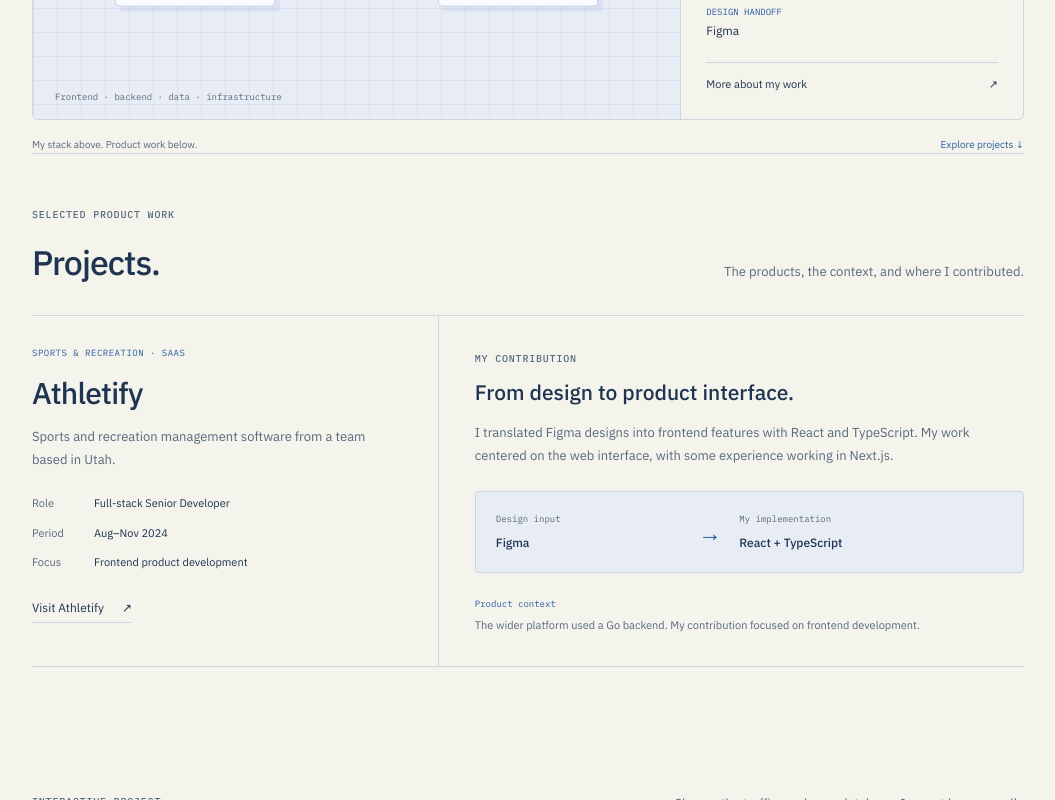
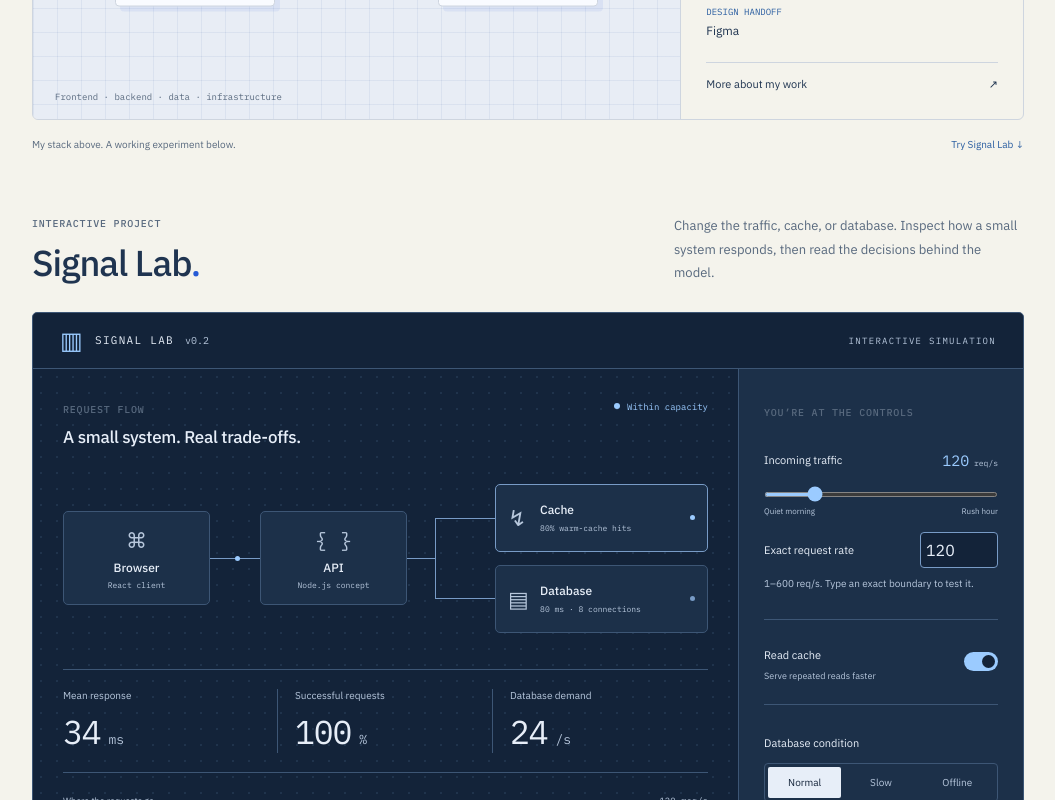
Before and after one commit to JhonSmithRomeroSolorzano/portfolio-lab, a React (Vite) app: page / in a window 1280 px wide. Shown: the part 1180-1980 px from the top of the page, without its empty margins (216-1271 px from the left). Built offline with nearby package versions, Linux system fonts and the light colour scheme.

Commit message:
Embed professional projects within their experience entries

```diff
--- a/src/App.tsx
+++ b/src/App.tsx
@@ -20,7 +20,6 @@ import { StackMap } from "./StackMap";
 import { TechnologyOverview } from "./TechnologyOverview";
 import { stackLayers } from "./technology-stack";
 import { ResumeSection } from "./ResumeSection";
-import { ProjectsSection } from "./ProjectsSection";
 import { LINKEDIN } from "./profile";
 import { ThemeSwitcher } from "./ThemeSwitcher";
 import { BrandMark } from "./BrandMark";
@@ -468,9 +467,6 @@ export function App() {
             <a href="#workbench">
               <span aria-hidden="true">⌘</span> Workbench
             </a>
-            <a href="#projects">
-              <span aria-hidden="true">▱</span> Projects
-            </a>
             <a href="#lab">
               <span aria-hidden="true">↯</span> Signal Lab
             </a>
@@ -542,13 +538,12 @@ export function App() {
               <TechnologyOverview />
               <StackMap />
               <div className="workbench-caption">
-                <span>My stack above. Product work below.</span>
-                <a href="#projects">
-                  Explore projects <span aria-hidden="true">↓</span>
+                <span>My stack above. A working experiment below.</span>
+                <a href="#lab">
+                  Try Signal Lab <span aria-hidden="true">↓</span>
                 </a>
               </div>
             </section>
-            <ProjectsSection />
             <section
               className="lab-section wrap"
               id="lab"
--- a/src/ProjectsSection.tsx
+++ /dev/null
@@ -1,82 +0,0 @@
-import "./projects.css";
-
-// Contribution and stack confirmed directly by Jhon on October 6, 2026.
-// Public product context: https://www.linkedin.com/company/athletifyofficial
-export function ProjectsSection() {
-  return (
-    <section
-      className="projects-section wrap"
-      id="projects"
-      aria-labelledby="projects-title"
-    >
-      <div className="section-heading" data-reveal="0">
-        <div>
-          <span className="eyebrow">SELECTED PRODUCT WORK</span>
-          <h2 id="projects-title">Projects.</h2>
-        </div>
-        <p>The products, the context, and where I contributed.</p>
-      </div>
-      <article className="product-story" aria-labelledby="athletify-title">
-        <div className="product-context" data-reveal="0">
-          <p className="product-kind">SPORTS & RECREATION · SAAS</p>
-          <h3 id="athletify-title">Athletify</h3>
-          <p className="product-summary">
-            Sports and recreation management software from a team based in Utah.
-          </p>
-          <dl className="product-facts">
-            <div>
-              <dt>Role</dt>
-              <dd>Full-stack Senior Developer</dd>
-            </div>
-            <div>
-              <dt>Period</dt>
-              <dd>Aug–Nov 2024</dd>
-            </div>
-            <div>
-              <dt>Focus</dt>
-              <dd>Frontend product development</dd>
-            </div>
-          </dl>
-          <a
-            className="text-link"
-            href="https://www.athletify.com/"
-            target="_blank"
-            rel="noreferrer"
-          >
-            Visit Athletify <span aria-hidden="true">↗</span>
-          </a>
-        </div>
-        <div className="product-contribution" data-reveal="50">
-          <span className="eyebrow">MY CONTRIBUTION</span>
-          <h4>From design to product interface.</h4>
-          <p>
-            I translated Figma designs into frontend features with React and
-            TypeScript. My work centered on the web interface, with some
-            experience working in Next.js.
-          </p>
-          <div
-            className="product-handoff"
-            aria-label="Design to implementation"
-          >
-            <div>
-              <span>Design input</span>
-              <strong>Figma</strong>
-            </div>
-            <span className="handoff-arrow" aria-hidden="true">
-              →
-            </span>
-            <div>
-              <span>My implementation</span>
-              <strong>React + TypeScript</strong>
-            </div>
-          </div>
-          <p className="product-backend">
-            <span>Product context</span>
-            The wider platform used a Go backend. My contribution focused on
-            frontend development.
-          </p>
-        </div>
-      </article>
-    </section>
-  );
-}
--- a/src/ResumeSection.tsx
+++ b/src/ResumeSection.tsx
@@ -110,6 +110,40 @@ export function ResumeSection() {
                       ))}
                     </ul>
                   )}
+                  {job.projects?.map((project) => (
+                    <div className="experience-project" key={project.name}>
+                      <span className="eyebrow">PROJECT</span>
+                      <h5>
+                        <a href={project.url} target="_blank" rel="noreferrer">
+                          {project.name} <span aria-hidden="true">↗</span>
+                        </a>
+                      </h5>
+                      <p>{project.description}</p>
+                      {project.handoff && (
+                        <div
+                          className="experience-handoff"
+                          aria-label="Design to implementation"
+                        >
+                          <div>
+                            <span>Design input</span>
+                            <strong>{project.handoff.input}</strong>
+                          </div>
+                          <span className="handoff-arrow" aria-hidden="true">
+                            →
+                          </span>
+                          <div>
+                            <span>My implementation</span>
+                            <strong>{project.handoff.implementation}</strong>
+                          </div>
+                        </div>
+                      )}
+                      {project.context && (
+                        <p className="project-context-note">
+                          {project.context}
+                        </p>
+                      )}
+                    </div>
+                  ))}
                 </article>
               </li>
             ))}
--- a/src/profile.ts
+++ b/src/profile.ts
@@ -3,7 +3,28 @@
 // Athletify product context: https://www.linkedin.com/company/athletifyofficial
 // Keep the listed overlapping roles; do not infer a relationship between employers.
 export const LINKEDIN = "https://www.linkedin.com/in/jhonsmithr";
-export const experience = [
+
+type ExperienceProject = {
+  name: string;
+  description: string;
+  url: string;
+  context?: string;
+  handoff?: { input: string; implementation: string };
+};
+
+type ExperienceEntry = {
+  employer: string;
+  role: string;
+  start: string;
+  startLabel: string;
+  end: string | null;
+  endLabel: string;
+  context: string;
+  highlights: readonly string[];
+  projects?: readonly ExperienceProject[];
+};
+
+export const experience: readonly ExperienceEntry[] = [
   {
     employer: "Antecursor",
     role: "Senior Full Stack Developer",
@@ -29,6 +50,17 @@ export const experience = [
     highlights: [
       "Developed frontend features for Athletify’s sports-management SaaS with React and TypeScript, in a full-stack developer role.",
       "Translated Figma designs into product interfaces and gained experience working with Next.js.",
+    ],
+    projects: [
+      {
+        name: "Athletify SaaS",
+        description:
+          "Sports and recreation management software from a team based in Utah.",
+        url: "https://www.athletify.com/",
+        context:
+          "The wider platform used a Go backend; my contribution focused on the frontend.",
+        handoff: { input: "Figma", implementation: "React + TypeScript" },
+      },
     ],
   },
   {
--- a/src/projects.css
+++ /dev/null
@@ -1,119 +0,0 @@
-.projects-section {
-  border-top: 1px solid var(--line);
-  padding-block: 48px 64px;
-}
-.product-story {
-  display: grid;
-  grid-template-columns: minmax(0, 0.9fr) minmax(0, 1.3fr);
-  margin-top: 32px;
-  border-block: 1px solid var(--line);
-}
-.product-context {
-  padding: 30px 36px 30px 0;
-}
-.product-kind {
-  font: 9px/1.6 var(--mono);
-  letter-spacing: 0.5px;
-  color: var(--accent);
-  margin: 0 0 12px;
-}
-.product-context h3 {
-  font-size: 30px;
-  font-weight: 500;
-  letter-spacing: -0.8px;
-  margin: 0 0 12px;
-}
-.product-summary,
-.product-contribution p {
-  font-size: 13px;
-  line-height: 1.8;
-  color: var(--muted);
-}
-.product-facts {
-  display: grid;
-  gap: 12px;
-  margin: 24px 0;
-}
-.product-facts > div {
-  display: grid;
-  grid-template-columns: 52px minmax(0, 1fr);
-  gap: 10px;
-  font-size: 11px;
-  line-height: 1.6;
-}
-.product-facts dt {
-  color: var(--muted);
-}
-.product-facts dd {
-  margin: 0;
-}
-.product-contribution {
-  border-left: 1px solid var(--line);
-  padding: 30px 0 30px 36px;
-}
-.product-contribution h4 {
-  font-size: 21px;
-  line-height: 1.4;
-  font-weight: 500;
-  margin: 12px 0;
-}
-.product-handoff {
-  display: grid;
-  grid-template-columns: minmax(0, 0.7fr) auto minmax(0, 1fr);
-  align-items: center;
-  gap: 18px;
-  padding: 20px;
-  margin-block: 24px;
-  background: var(--board);
-  border: 1px solid var(--line);
-  border-radius: 4px;
-}
-.product-handoff div {
-  display: grid;
-  gap: 8px;
-}
-.product-handoff div > span,
-.product-backend > span {
-  font: 9px/1.5 var(--mono);
-  color: var(--muted);
-}
-.product-handoff strong {
-  font-size: 12px;
-  line-height: 1.5;
-  font-weight: 500;
-}
-.handoff-arrow {
-  color: var(--accent);
-  font-size: 23px;
-}
-.product-contribution .product-backend {
-  font-size: 11px;
-  margin: 0;
-}
-.product-backend > span {
-  display: block;
-  color: var(--accent);
-  margin-bottom: 6px;
-}
-@media (max-width: 1050px) {
-  .product-story {
-    grid-template-columns: minmax(0, 1fr);
-  }
-  .product-context {
-    padding-right: 0;
-  }
-  .product-contribution {
-    border-left: 0;
-    border-top: 1px solid var(--line);
-    padding-left: 0;
-  }
-}
-@media (max-width: 480px) {
-  .projects-section {
-    padding-block: 38px;
-  }
-  .product-handoff {
-    gap: 10px;
-    padding: 16px;
-  }
-}
--- a/src/resume.css
+++ b/src/resume.css
@@ -147,6 +147,62 @@
 .experience-list ul li {
   margin-top: 6px;
 }
+.experience-project {
+  margin-top: 20px;
+  padding: 18px;
+  border: 1px solid var(--line);
+  border-radius: 4px;
+  background: var(--soft);
+}
+.experience-project .eyebrow {
+  font-size: 9px;
+}
+.experience-project h5 {
+  margin: 8px 0;
+  font-size: 15px;
+  line-height: 1.5;
+  font-weight: 500;
+}
+.experience-project h5 a {
+  color: var(--accent);
+  text-decoration: underline;
+  text-underline-offset: 4px;
+}
+.experience-project p {
+  margin: 8px 0 0;
+  font-size: 12px;
+  line-height: 1.8;
+  color: var(--muted);
+}
+.experience-handoff {
+  display: grid;
+  grid-template-columns: minmax(0, 0.7fr) auto minmax(0, 1fr);
+  align-items: center;
+  gap: 12px;
+  margin-block: 16px;
+  padding-block: 14px;
+  border-block: 1px solid var(--line);
+}
+.experience-handoff > div {
+  display: grid;
+  gap: 6px;
+}
+.experience-handoff div > span {
+  font: 9px/1.5 var(--mono);
+  color: var(--muted);
+}
+.experience-handoff strong {
+  font-size: 11px;
+  font-weight: 500;
+  line-height: 1.5;
+}
+.experience-handoff .handoff-arrow {
+  font-size: 20px;
+  color: var(--accent);
+}
+.experience-project .project-context-note {
+  font-size: 11px;
+}
 .sr-only {
   position: absolute;
   width: 1px;
```
Also changed, not shown: 2 other files (tests, documents, lock files or other folders).
